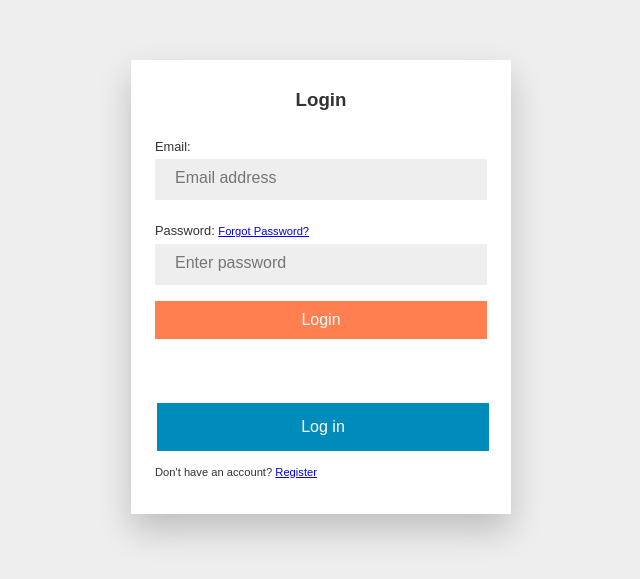
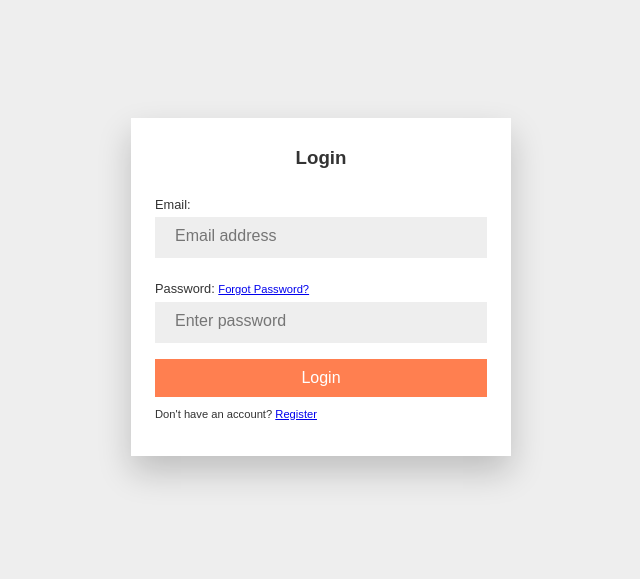
Before and after one commit to vilmarcabanero/mern-advanced-authentication, a React (Create React App) app in the folder client/: page /login in a window 1280 px wide. Shown: the part 113-692 px from the top of the page, without its empty margins (319-959 px from the left). Built offline with nearby package versions, Linux system fonts and the light colour scheme.

Commit message:
Problem is di maka connect sa database ang client, so sa proxy pala yun.

```diff
--- a/client/package.json
+++ b/client/package.json
@@ -1,7 +1,7 @@
 {
   "name": "client",
   "version": "0.1.0",
-  "proxy": "http://localhost:3000",
+
   "private": true,
   "dependencies": {
     "@testing-library/jest-dom": "^5.11.8",
--- a/client/src/components/screens/LoginScreen.js
+++ b/client/src/components/screens/LoginScreen.js
@@ -2,14 +2,11 @@ import { useState, useEffect } from "react";
 import axios from "axios";
 import { Link } from "react-router-dom";
 import "./LoginScreen.css";
-import ButtonLoader from '../ButtonLoader'
-import * as ReactBootStrap from 'react-bootstrap'
 
 const LoginScreen = ({ history }) => {
   const [email, setEmail] = useState("");
   const [password, setPassword] = useState("");
   const [error, setError] = useState("");
-  const [loading, setLoading] = useState(false);
 
   useEffect(() => {
     if (localStorage.getItem("authToken")) {
@@ -36,7 +33,6 @@ const LoginScreen = ({ history }) => {
       localStorage.setItem("authToken", data.token);
 
       history.push("/");
-
     } catch (error) {
       setError(error.response.data.error);
       setTimeout(() => {
@@ -83,9 +79,6 @@ const LoginScreen = ({ history }) => {
         <button type="submit" className="btn btn-primary">
           Login
         </button>
-        {<ReactBootStrap.Spinner animation='border'/>}
-
-        <ButtonLoader/>
 
         <span className="login-screen__subtext">
           Don't have an account? <Link to="/register">Register</Link>
```
Also changed, not shown: 1 other file (tests, documents, lock files or other folders).
